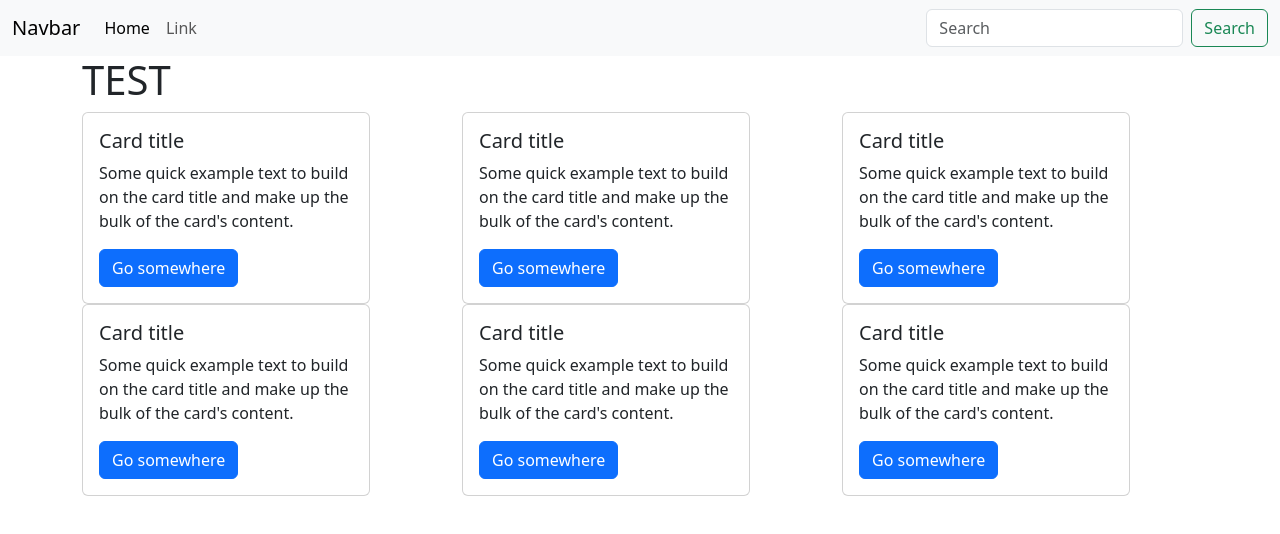
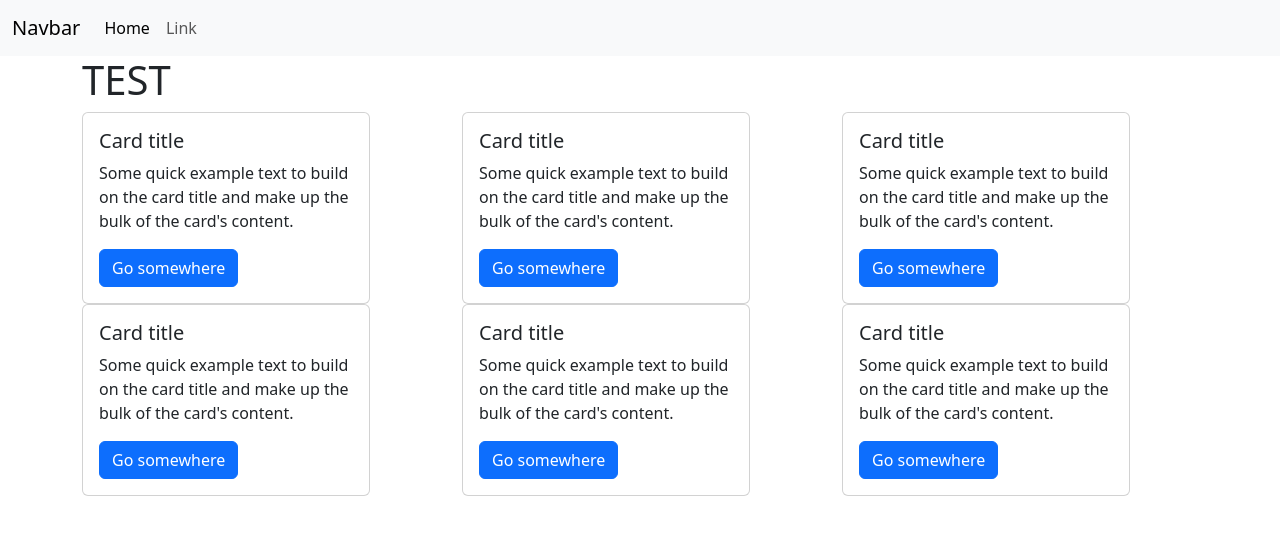
Before and after one commit to cyberareauzb/26guruh, a plain HTML site: page index.html in a window 1280 px wide. Drawn offline with nearby package versions, Linux system fonts and the light colour scheme.

Commit message:
Form o'chirildi

```diff
--- a/index.html
+++ b/index.html
@@ -28,10 +28,7 @@
                     </li>
 
                 </ul>
-                <form class="d-flex" role="search">
-                    <input class="form-control me-2" type="search" placeholder="Search" aria-label="Search">
-                    <button class="btn btn-outline-success" type="submit">Search</button>
-                </form>
+
             </div>
         </div>
     </nav>
```
